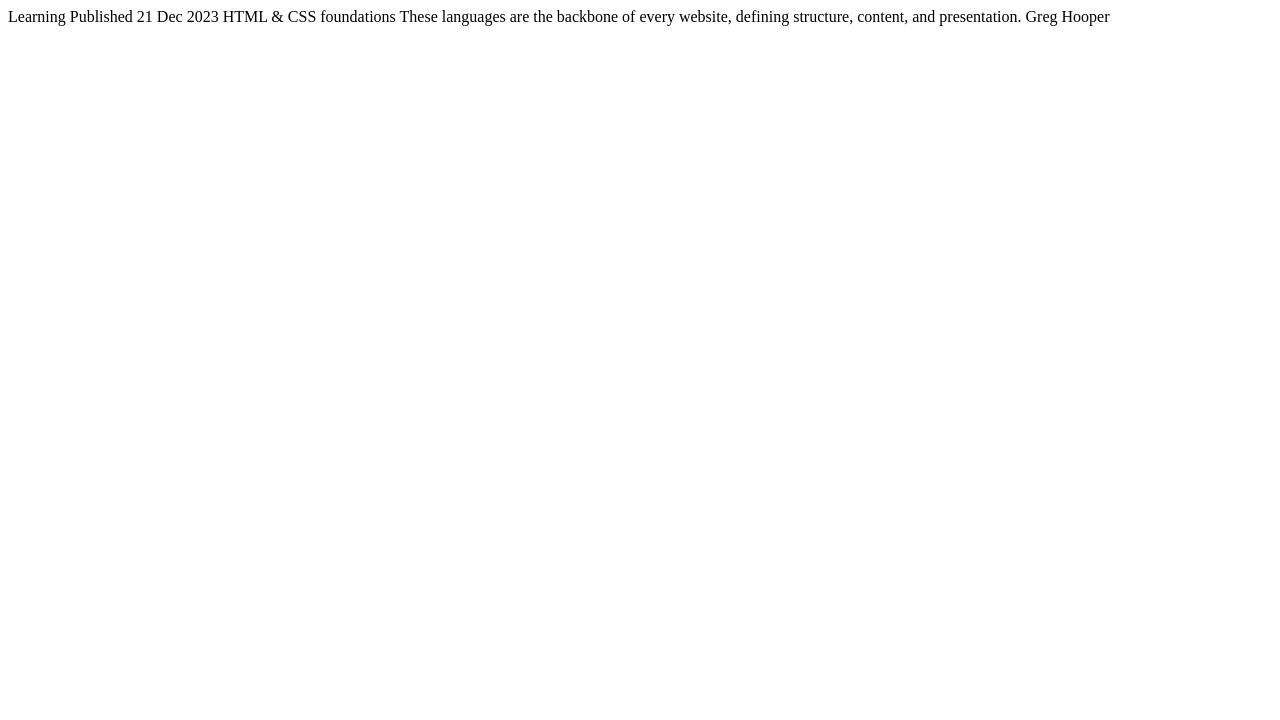
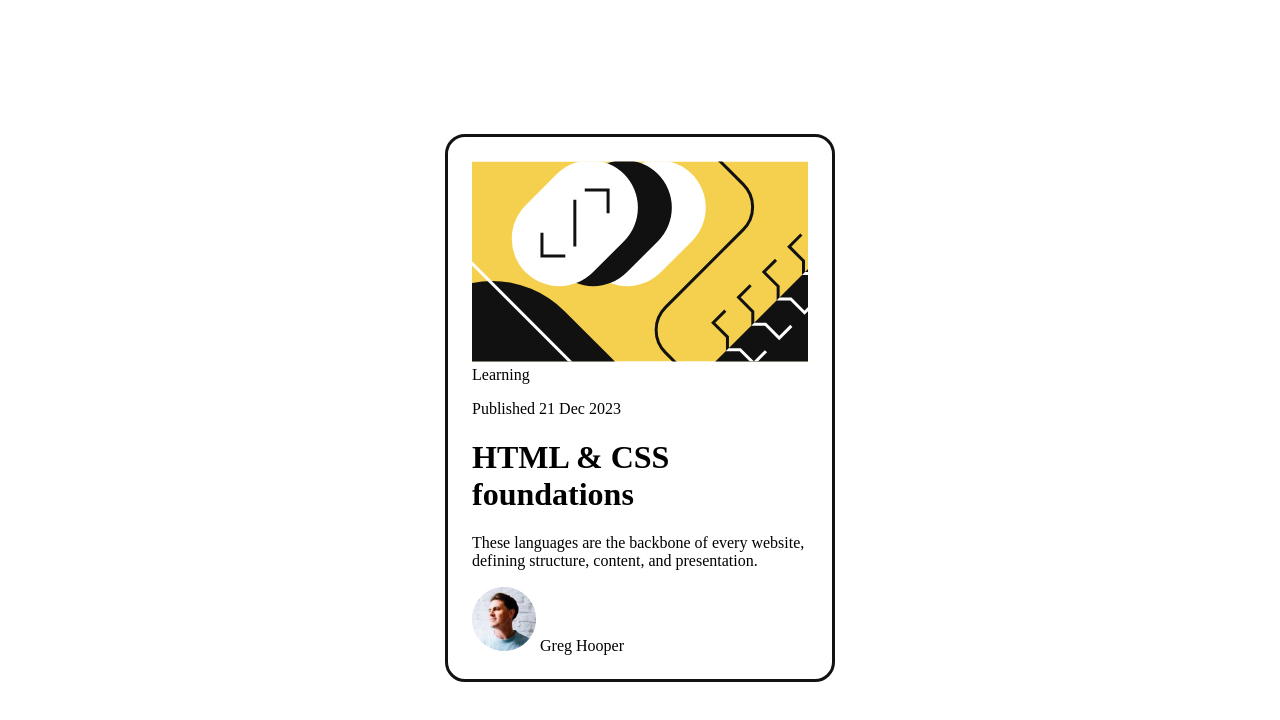
Before and after one commit to skhbabez/blog-preview-card-main, a plain HTML site: page index.html in a window 1280 px wide. Drawn offline with Linux system fonts and the light colour scheme.

Commit message:
setup layout and some basic styles

```diff
--- a/index.html
+++ b/index.html
@@ -3,20 +3,41 @@
   <head>
     <meta charset="UTF-8" />
     <meta name="viewport" content="width=device-width, initial-scale=1.0" />
-    <!-- displays site properly based on user's device -->
-
     <link
       rel="icon"
       type="image/png"
       sizes="32x32"
       href="./assets/images/favicon-32x32.png"
     />
-
+    <link rel="stylesheet" href="./styles.css" />
     <title>Frontend Mentor | Blog preview card</title>
   </head>
   <body>
-    Learning Published 21 Dec 2023 HTML & CSS foundations These languages are
-    the backbone of every website, defining structure, content, and
-    presentation. Greg Hooper
+    <main class="container">
+      <div class="card">
+        <div class="cardheader">
+          <img
+            src="./assets/images/illustration-article.svg"
+            alt="article-illustration"
+          />
+          <div class="taglist"><span>Learning</span></div>
+          <p>Published 21 Dec 2023</p>
+        </div>
+        <div class="cardbody">
+          <h1>HTML & CSS foundations</h1>
+          <p>
+            These languages are the backbone of every website, defining
+            structure, content, and presentation.
+          </p>
+        </div>
+        <div class="cardfooter">
+          <img
+            src="./assets/images/image-avatar.webp"
+            alt="avatar of the author"
+          />
+          <span>Greg Hooper</span>
+        </div>
+      </div>
+    </main>
   </body>
 </html>
--- /dev/null
+++ b/styles.css
@@ -0,0 +1,25 @@
+:root {
+  --gray950: hsl(0, 0%, 7%);
+}
+
+*,
+*::before,
+*::after {
+  box-sizing: border-box;
+}
+
+.container {
+  height: 100vh;
+  display: flex;
+  flex-direction: column;
+  justify-content: center;
+  align-items: center;
+}
+
+.card {
+  border-style: solid;
+  border-radius: 20px;
+  padding: 24px;
+  width: min-content;
+  border-color: var(--gray950);
+}
```
